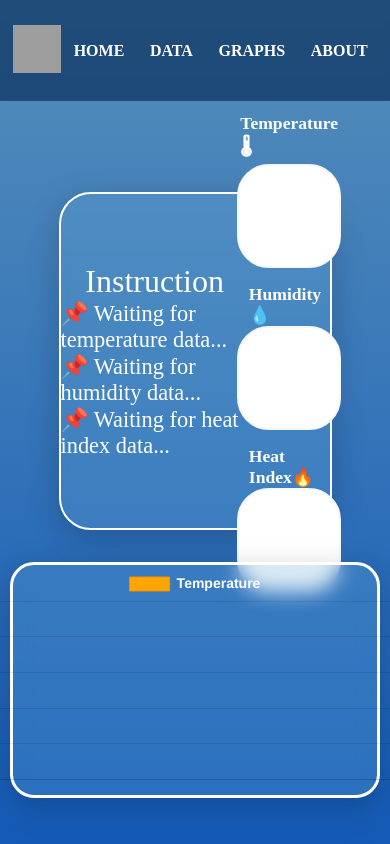
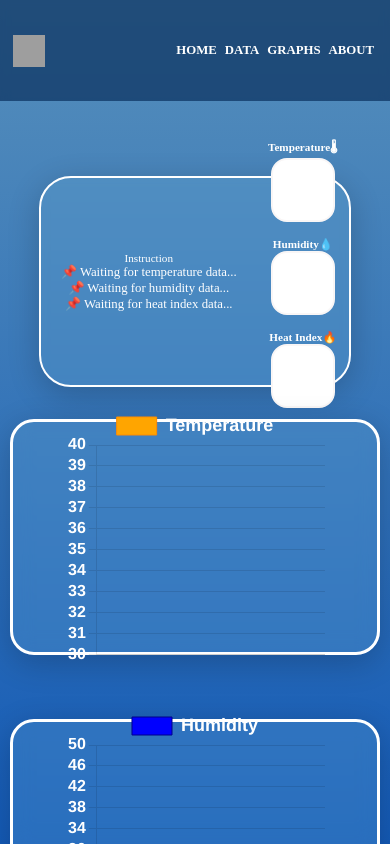
Before and after one commit to PranavHendre02/Weather-Project, a website: page index.html in a window 390 px wide. Drawn offline with nearby package versions, Linux system fonts and the light colour scheme; no server answers; grey boxes are pictures that could not be loaded.

Commit message:
added media query

```diff
--- a/index.html
+++ b/index.html
@@ -38,15 +38,15 @@
 
                  </div>
                  <div class="right">
-                     <h3>Temperature🌡</h3>
+                     <h3 id="rh">Temperature🌡</h3>
                      <div class="temp  box1">
                          <p id="itemp"></p>
                      </div>
-                     <h3>Humidity💧</h3>
+                     <h3 id="rh">Humidity💧</h3>
                      <div class="humi box1">
                          <p id="humi"></p>
                      </div>
-                     <h3>Heat Index🔥</h3>
+                     <h3 id="rh">Heat Index🔥</h3>
                      <div class="heat box1">
                          <p id="heat"></p>
                      </div>
@@ -86,10 +86,10 @@
                             <div class="flip-card-front">
                                 <h3>Location</h3>
                                 <img width="48" height="48" src="https://img.icons8.com/color/48/marker--v1.png"
-                                    alt="marker--v1" />
+                                    alt="marker--v1" class="icon"/>
                             </div>
                             <div class="flip-card-back">
-                                <p id="location-value" style="font-size: 1.5rem;">Pune, India</p>
+                                <p id="location-value" >Pune, India</p>
                             </div>
                         </div>
                     </div>
@@ -99,10 +99,10 @@
                             <div class="flip-card-front">
                                 <h3>Longitude</h3>
                                 <img width="50" height="50" src="https://img.icons8.com/ios/50/geography--v1.png"
-                                    alt="geography--v1" />
+                                    alt="geography--v1" class="icon"/>
                             </div>
                             <div class="flip-card-back">
-                                <p id="longitude-value" style="font-size: 1.5rem;">18.5204° N, 73.8567° E°</p>
+                                <p id="longitude-value" >18.5204° N, 73.8567° E°</p>
                             </div>
                         </div>
                     </div>
@@ -112,7 +112,7 @@
                             <div class="flip-card-front">
                                 <h3>Temperature</h3>
                                 <img width="48" height="48" src="https://img.icons8.com/color-glass/48/temperature.png"
-                                    alt="temperature" />
+                                    alt="temperature"class="icon" />
                             </div>
                             <div class="flip-card-back">
                                 <p id="temp-value">--°C</p>
@@ -125,7 +125,7 @@
                             <div class="flip-card-front">
                                 <h3>Humidity</h3>
                                 <img width="40" height="40" src="https://img.icons8.com/office/40/blur.png"
-                                    alt="blur" />
+                                    alt="blur" class="icon"/>
                             </div>
                             <div class="flip-card-back">
                                 <p id="humidity-value">--%</p>
@@ -138,7 +138,7 @@
                             <div class="flip-card-front">
                                 <h3>Heat Index</h3>
                                 <img width="48" height="48" src="https://img.icons8.com/color/48/fire-element--v1.png"
-                                    alt="fire-element--v1" />
+                                    alt="fire-element--v1" class="icon" />
                             </div>
                             <div class="flip-card-back">
                                 <p id="heat-index-value">--</p>
--- a/script.js
+++ b/script.js
@@ -25,13 +25,13 @@ document.addEventListener("DOMContentLoaded", () => {
         },
         options: {
             responsive: true,
-            maintainAspectRatio: true,
+            maintainAspectRatio: false,
             scales: {
                 x: {
                     ticks: {
                         color: "white", // X-axis label color
                         font: {
-                            size: 16,
+                            size: 10,
                             weight: "bold"
                         }
                     }
@@ -41,7 +41,7 @@ document.addEventListener("DOMContentLoaded", () => {
                     min: 30,
                     max: 40,
                     ticks: {
-                        stepSize: 2,
+                        stepSize: 1,
                         color: "white", // Y-axis label color
                         font: {
                             size: 16,
@@ -55,7 +55,7 @@ document.addEventListener("DOMContentLoaded", () => {
                     labels: {
                         color: "white", // Legend label color
                         font: {
-                            size: 14,
+                            size: 18,
                             weight: "bold"
                         }
                     }
@@ -80,21 +80,21 @@ document.addEventListener("DOMContentLoaded", () => {
         },
         options: {
             responsive: true,
-            maintainAspectRatio: true,
+            maintainAspectRatio: false,
             scales: {
                 x: {
                     ticks: {
                         color: "white", // X-axis label color
                         font: {
-                            size: 16,
+                            size: 10,
                             weight: "bold"
                         }
                     }
                 },
                 y: {
                     beginAtZero: false,
-                    min: 20,
-                    max: 60,
+                    min: 10,
+                    max: 50,
                     ticks: {
                         stepSize: 2,
                         color: "white", // Y-axis label color
@@ -110,7 +110,7 @@ document.addEventListener("DOMContentLoaded", () => {
                     labels: {
                         color: "white", // Legend label color
                         font: {
-                            size: 14,
+                            size: 18,
                             weight: "bold"
                         }
                     }
@@ -136,21 +136,21 @@ document.addEventListener("DOMContentLoaded", () => {
         },
         options: {
             responsive: true,
-            maintainAspectRatio: true,
+            maintainAspectRatio: false,
             scales: {
                 x: {
                     ticks: {
                         color: "white", // X-axis label color
                         font: {
-                            size: 16,
+                            size: 10,
                             weight: "bold"
                         }
                     }
                 },
                 y: {
                     beginAtZero: false,
-                    min: 20,
-                    max: 60,
+                    min: 10,
+                    max: 50,
                     ticks: {
                         stepSize: 2,
                         color: "white", // Y-axis label color
@@ -166,7 +166,7 @@ document.addEventListener("DOMContentLoaded", () => {
                     labels: {
                         color: 'white', // Legend text color
                         font: {
-                            size: 14,
+                            size: 18,
                             weight: 'bold'
                         }
                     }
--- a/style.css
+++ b/style.css
@@ -89,6 +89,14 @@ h3 {
 
 .sub_container:hover {
     transform: scale(1.02);
+}
+
+#location-value {
+    font-size: 1.5rem;
+}
+
+#longitude-value {
+    font-size: 1.5rem;
 }
 
 .box {
@@ -277,17 +285,17 @@ h3 {
     }
 
     nav ul {
-        gap: .4rem;
+        gap: .1rem;
     }
 
     nav li a {
-        padding: .6rem .6rem;
-        font-size: 1rem;
+        padding: .2rem .2rem;
+        font-size: .8rem;
     }
 
     img {
-        width: 3rem;
-        height: 3rem;
+        width: 2rem;
+        height: 2rem;
     }
 
     .sub_container {
@@ -297,36 +305,63 @@ h3 {
     }
 
     .box {
-        height: 9rem;
-        width: 9.5rem;
+        height: 6rem;
+        width: 5rem;
         margin: .5rem;
+        display: flex;
+        align-items: center;
+        justify-content: center;
+    }
+
+    .icon {
+        width: 2rem;
+        height: 2rem;
     }
 
     h3 {
-        font-size: 1.1rem;
+        font-size: .5rem;
     }
 
     p {
-        font-size: 2rem;
+        font-size: .7rem;
         font-weight: 400;
     }
+
+    #location-value {
+        font-size: .7rem;
+    }
+
+    #longitude-value {
+        font-size: .7rem;
+    }
+
     .g_container1,
     .g_container2,
-    .g_container3{
+    .g_container3 {
         height: 28vh;
         width: 95vw;
     }
-    canvas{
-        width: 592px;
-        height: 900px;
+
+    canvas {
+        width: 260px;
+        height: 260px;
     }
-    .sub_instruction{
-        height: 40vh;
-        width: 70vw;
-        margin-top: 12rem;
+
+    .sub_instruction {
+        height: 25vh;
+        width: 80vw;
+        margin-top: 11rem;
     }
-    .box1{
-        width: 6.5rem;
-        height: 6.5rem;
+
+    .box1 {
+        width: 4rem;
+        height: 4rem;
+        border-radius: 1rem;
+        margin-bottom: 1rem;
     }
+    #rh{font-size: .7rem;}
+    #temp-instruction{font-size: .8rem;}
+    #humidity-instruction{font-size: .8rem;}
+    #heat-instruction{font-size: .8rem;}
+    #foot{font-size: 1rem;}
 }
```
